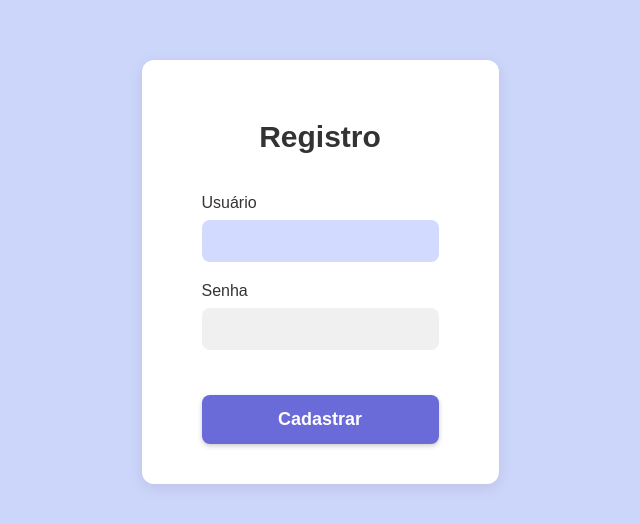
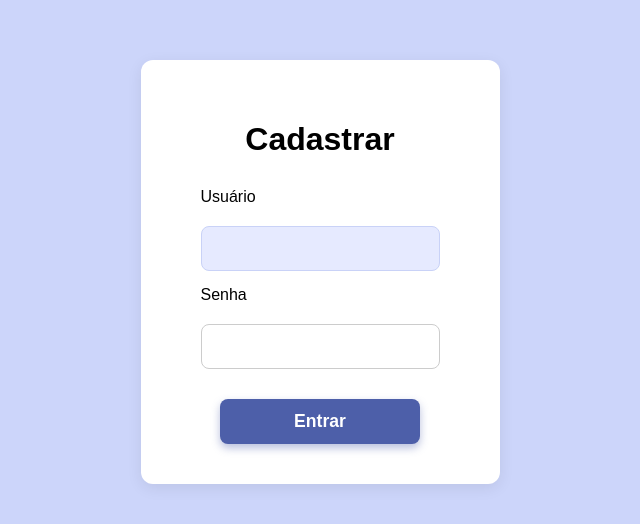
Before and after one commit to brunomozer05/gerencia-stock, a React (Create React App) app in the folder front-end/: page /registro in a window 1280 px wide. Shown: the part 128-652 px from the top of the page, without its empty margins (320-960 px from the left). Built offline with nearby package versions, Linux system fonts and the light colour scheme.

Commit message:
Pequenos ajustes na pagina de registro

```diff
--- a/front-end/src/components/MainStyle.jsx
+++ b/front-end/src/components/MainStyle.jsx
@@ -80,7 +80,7 @@ export const Left1 = styled.div`
   display: flex;
   flex-direction: column;
   justify-content: center;
-  padding: 0 40px;
+  padding: 0 100px;
   width: 40%;
   box-sizing: border-box;
 `;
@@ -135,7 +135,7 @@ export const Right1 = styled.div`
   display: flex;
   align-items: center;
   justify-content: center;
-  width: 60%;
+  width: 50%;
   background-color: #ccd5fa;
   padding: 40px;
   box-sizing: border-box;
--- a/front-end/src/pages/Registro.jsx
+++ b/front-end/src/pages/Registro.jsx
@@ -1,45 +1,35 @@
 import {
-  GlobalStyle,
-  Container,
-  Title,
-  FormGroup,
-  Label,
-  Input,
-  Button,
-} from "../components/RegistroStyle";
+  LoginTitle,
+  Inputs,
+  SaibaButton,
+  BlueInput,
+  WhiteInput,
+} from "../components/MainStyle";
+
+import { GlobalStyle, Container } from "../components/RegistroStyle";
 
 const Registro = () => {
-  const handleSubmit = (e) => {
-    e.preventDefault();
-    alert("Submetendo registro (fiel à imagem)!");
-  };
-
   return (
     <>
       <GlobalStyle />
       <Container>
-        <Title>Registro</Title>
-        <form
-          onSubmit={handleSubmit}
-          style={{
-            width: "100%",
-            display: "flex",
-            flexDirection: "column",
-            alignItems: "center",
-          }}
+        <LoginTitle>Cadastrar</LoginTitle>
+        <Inputs>
+          <label htmlFor="user-input">Usuário</label>
+          <BlueInput id="user-input" type="text" />
+
+          <label htmlFor="pass-input">Senha</label>
+          <WhiteInput id="pass-input" type="password" />
+        </Inputs>
+
+        <a
+          href="/dashboard"
+          style={{ textDecoration: "none", width: "100%", maxWidth: "200px" }}
         >
-          <FormGroup>
-            <Label htmlFor="usuario">Usuário</Label>
-            <Input id="usuario" type="text" required />
-          </FormGroup>
-
-          <FormGroup>
-            <Label htmlFor="senha">Senha</Label>
-            <Input id="senha" type="password" required isPassword />
-          </FormGroup>
-
-          <Button type="submit">Cadastrar</Button>
-        </form>
+          <SaibaButton style={{ width: "100%", marginTop: 0 }} type="submit">
+            Entrar
+          </SaibaButton>
+        </a>
       </Container>
     </>
   );
```
Also changed, not shown: 1 other file (tests, documents, lock files or other folders).
